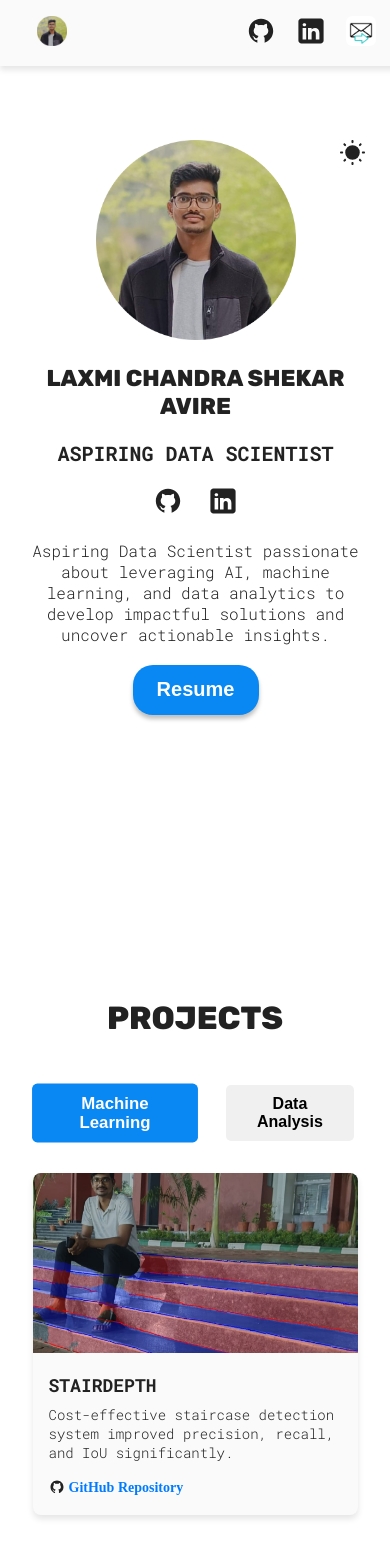
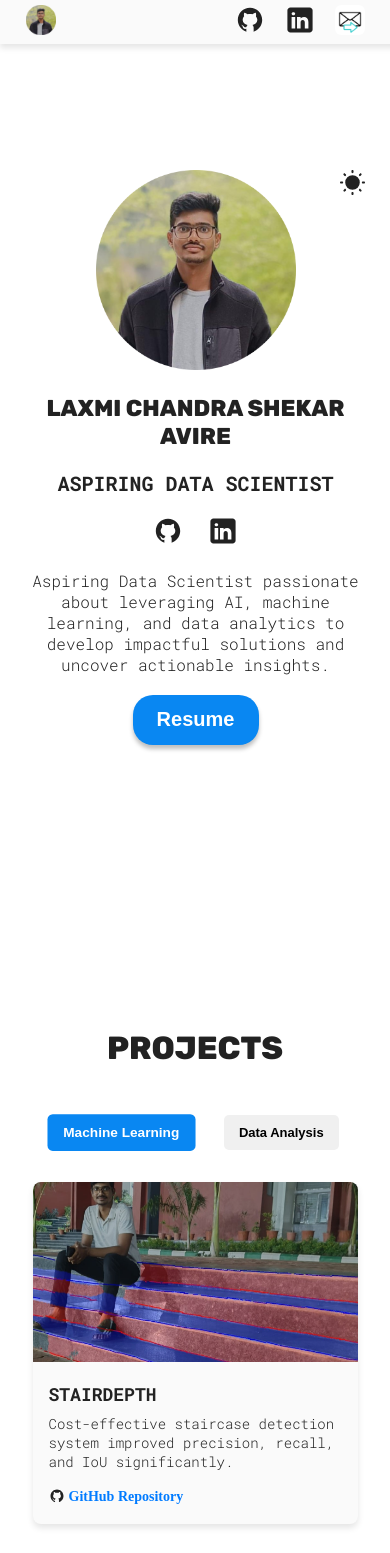
Before and after one commit to chandualcs/chandu-portfolio, a React (Vite) app: page / in a window 390 px wide. Shown: the top 1553 px of the page. Built offline with nearby package versions, Linux system fonts and the light colour scheme.

Commit message:
responsive

```diff
--- a/src/sections/Hero/HeroStyles.module.css
+++ b/src/sections/Hero/HeroStyles.module.css
@@ -118,4 +118,11 @@
     }
   }
 
-}
+  }
+
+  @media (max-width:400px){
+    .container{
+      margin-top: 30px;
+    }
+
+  }
--- a/src/sections/Navbar/Navbar.css
+++ b/src/sections/Navbar/Navbar.css
@@ -56,4 +56,7 @@ nav {
   nav ul li a {
     display: none;
   }
+  nav{
+    padding: 5px;
+  }
 }
--- a/src/sections/Projects/Projects.jsx
+++ b/src/sections/Projects/Projects.jsx
@@ -4,50 +4,10 @@ import stairDepth from '../../assets/clg_13.jpeg';
 import humanEmotionRecognition from '../../assets/Emotion-Detection.png';
 import BlinkIt_sales from '../../assets/blinkit_dashboard.png';
 import Pizza_sales from '../../assets/Pizzas-sales.jpg'
-import freshBurger from '../../assets/fresh-burger.png';
-import hipsster from '../../assets/hipsster.png';
-import fitLift from '../../assets/fitlift.png';
 import ProjectCard from '../../common/ProjectCard';
 import Card from '../Card/Card';
 import { useTheme } from '../../common/ThemeContext';
 import React, { useState } from 'react';
-
-// function Projects() {
-//   return (
-//     <section id="projects" className={styles.container}>
-//       <h1 className="sectionTitle">Projects</h1>
-//       {/* <h1 className={styles.sectionTitle}>Projects</h1> */}
-//       <div className={styles.projectsContainer}>
-//       <ProjectCard
-//           src={stairDepth}
-//           link="https://github.com/chandualcs/StairDepth-A-Novel-Staircase-detection"
-//           h3="StairDepth"
-//           p="Staircase Classification"
-//         />
-//       <ProjectCard
-//           src={humanEmotionRecognition}
-//           link="https://github.com/chandualcs/HumanEmotionRecognition"
-//           h3="Emotion Recognition"
-//           p="Human Emotion Recognition"
-//         />
-//       <ProjectCard
-//           src={BlinkIt_sales}
-//           link="https://github.com/chandualcs/Blinkit-sales-data-analysis-using-Power-BI"
-//           h3="BlinkIt sales visualization"
-//           p="PowerBI Dashboard"
-//         />
-//       <ProjectCard
-//           src={Pizza_sales}
-//           link="https://github.com/chandualcs/Pizza-sales"
-//           h3="Pizza sales analysis"
-//           p="MySQL"
-//         />
-//       </div>
-//     </section>
-//   );
-// }
-
-// export default Projects;
 
 
 const Projects = () => {
@@ -81,7 +41,7 @@ const Projects = () => {
             <Card
               image={BlinkIt_sales}
               title="BlinkIt sales Visualization"
-              description="This is a sample React project to demonstrate card components."
+              description=" Visualization and Analyzed Blinkit's sales data using Power BI to uncover key trends."
               repoLink="https://github.com/chandualcs/Blinkit-sales-data-analysis-using-Power-BI"
             />
             <Card
--- a/src/sections/Projects/ProjectsStyles.module.css
+++ b/src/sections/Projects/ProjectsStyles.module.css
@@ -55,3 +55,9 @@
   .tabContent {
     text-align: center;
   }
+
+  @media (max-width: 410px) {
+    .tabContainer button {
+      font-size: 13px;
+    }
+  }
```
